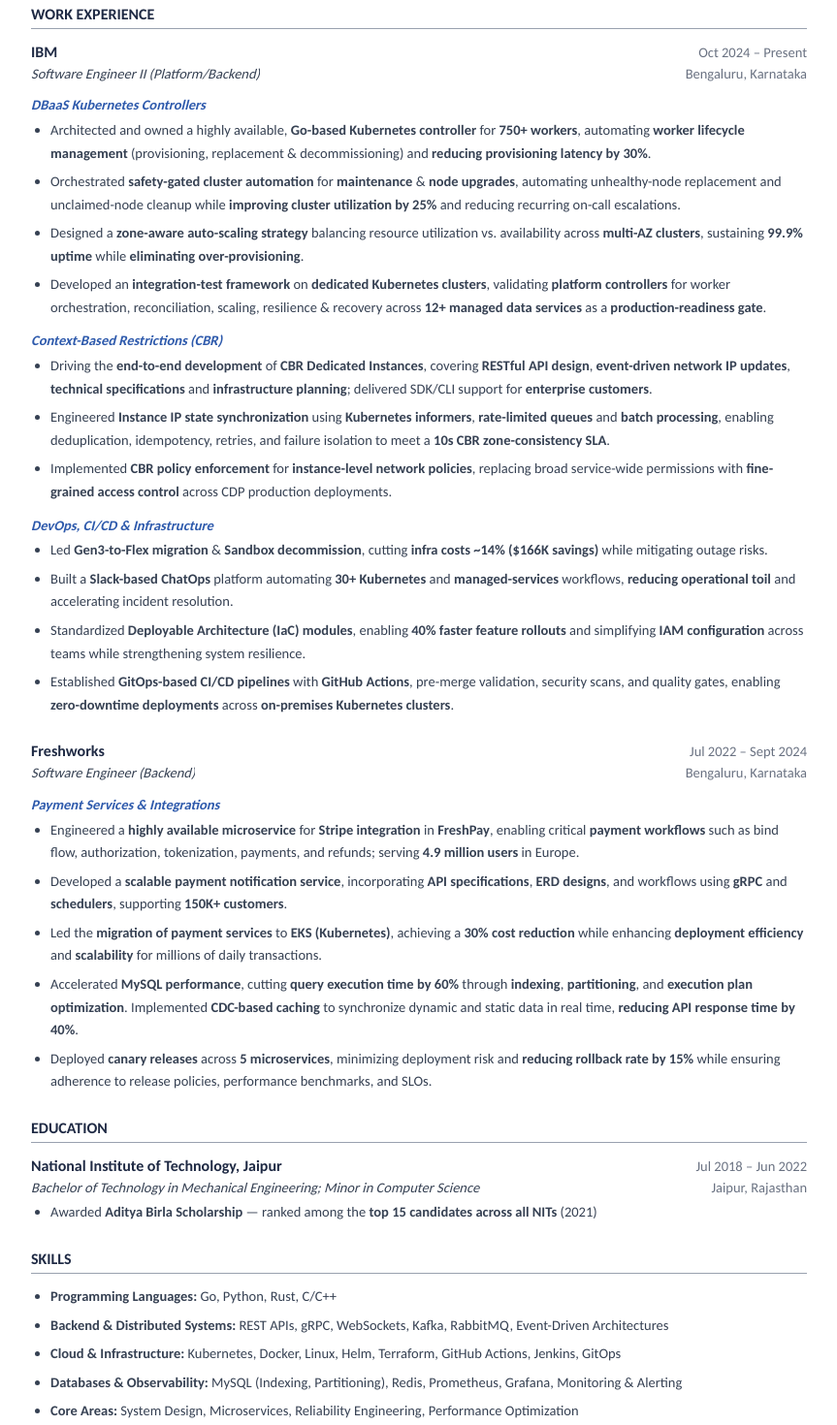
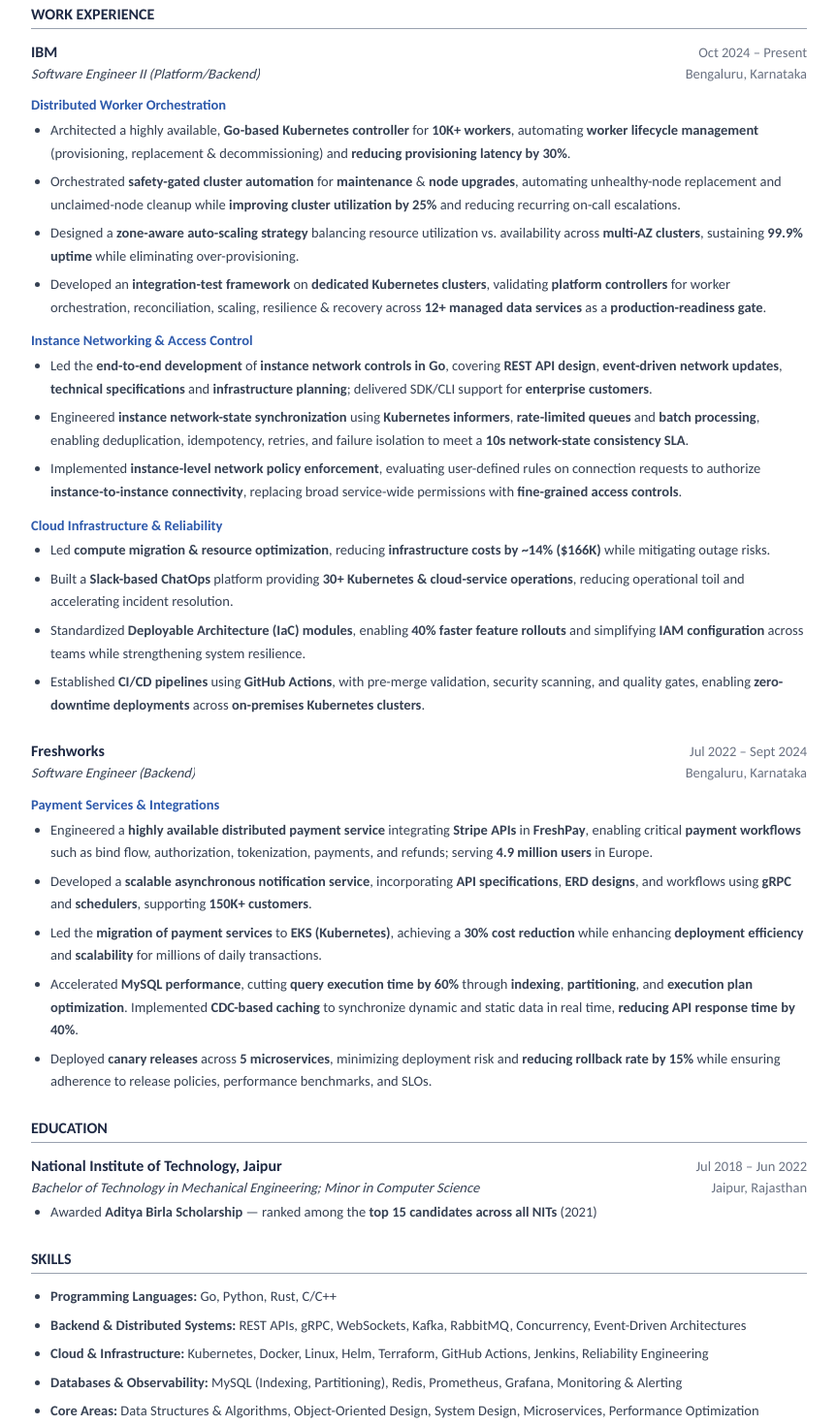
Before and after one commit to jayendrapawar/resume, a Next.js app: page / in a window 1280 px wide. Shown: the part 240-1710 px from the top of the page at 97% size, without its empty margins (208-1071 px from the left). Built offline with nearby package versions, Linux system fonts and the light colour scheme.

Commit message:
Update Resume 2

```diff
--- a/app/page.tsx
+++ b/app/page.tsx
@@ -21,10 +21,10 @@
           {/* Mobile: two lines | Desktop: one line */}
           <div className="sm:hidden mt-2">
             <p className="text-xs font-bold text-[#2e5aac] leading-snug">Software Engineer</p>
-            <p className="text-xs font-bold text-[#2e5aac] leading-snug">Backend (Go), Kubernetes &amp; Distributed Systems</p>
+            <p className="text-xs font-bold text-[#2e5aac] leading-snug">Go | Distributed Systems | Kubernetes | Cloud Infrastructure</p>
           </div>
           <p className="hidden sm:block mt-2 text-sm md:text-base font-bold text-[#2e5aac] leading-snug">
-            Software Engineer — Backend (Go), Kubernetes &amp; Distributed Systems
+            Software Engineer — Go | Distributed Systems | Kubernetes | Cloud Infrastructure
           </p>
 
           {/* Mobile: two stacked lines | sm+: single inline row */}
@@ -76,12 +76,12 @@
               <span className="text-xs sm:text-sm text-gray-500 shrink-0">Bengaluru, Karnataka</span>
             </div>
 
-            {/* DBaaS */}
-            <p className="mt-3 text-xs sm:text-sm font-bold italic text-[#2e5aac]">DBaaS Kubernetes Controllers</p>
+            {/* Distributed Worker Orchestration */}
+            <p className="mt-3 text-xs sm:text-sm font-bold text-[#2e5aac]">Distributed Worker Orchestration</p>
             <ul className="list-disc pl-4 sm:pl-5 mt-1 space-y-1.5 text-xs sm:text-sm text-gray-700 leading-relaxed">
               <li>
-                Architected and owned a highly available, <strong>Go-based Kubernetes controller</strong> for{" "}
-                <strong>750+ workers</strong>, automating <strong>worker lifecycle management</strong> (provisioning,
+                Architected a highly available, <strong>Go-based Kubernetes controller</strong> for{" "}
+                <strong>10K+ workers</strong>, automating <strong>worker lifecycle management</strong> (provisioning,
                 replacement &amp; decommissioning) and <strong>reducing provisioning latency by 30%</strong>.
               </li>
               <li>
@@ -91,8 +91,8 @@
               </li>
               <li>
                 Designed a <strong>zone-aware auto-scaling strategy</strong> balancing resource utilization vs.
-                availability across <strong>multi-AZ clusters</strong>, sustaining <strong>99.9% uptime</strong> while{" "}
-                <strong>eliminating over-provisioning</strong>.
+                availability across <strong>multi-AZ clusters</strong>, sustaining <strong>99.9% uptime</strong> while
+                eliminating over-provisioning.
               </li>
               <li>
                 Developed an <strong>integration-test framework</strong> on <strong>dedicated Kubernetes clusters</strong>,
@@ -102,38 +102,38 @@
               </li>
             </ul>
 
-            {/* CBR */}
-            <p className="mt-3 text-xs sm:text-sm font-bold italic text-[#2e5aac]">Context-Based Restrictions (CBR)</p>
+            {/* Instance Networking & Access Control */}
+            <p className="mt-3 text-xs sm:text-sm font-bold text-[#2e5aac]">Instance Networking &amp; Access Control</p>
             <ul className="list-disc pl-4 sm:pl-5 mt-1 space-y-1.5 text-xs sm:text-sm text-gray-700 leading-relaxed">
               <li>
-                Driving the <strong>end-to-end development</strong> of <strong>CBR Dedicated Instances</strong>, covering{" "}
-                <strong>RESTful API design</strong>, <strong>event-driven network IP updates</strong>,{" "}
+                Led the <strong>end-to-end development</strong> of <strong>instance network controls in Go</strong>,
+                covering <strong>REST API design</strong>, <strong>event-driven network updates</strong>,{" "}
                 <strong>technical specifications</strong> and <strong>infrastructure planning</strong>; delivered
                 SDK/CLI support for <strong>enterprise customers</strong>.
               </li>
               <li>
-                Engineered <strong>Instance IP state synchronization</strong> using <strong>Kubernetes informers</strong>,{" "}
-                <strong>rate-limited queues</strong> and <strong>batch processing</strong>, enabling deduplication,
-                idempotency, retries, and failure isolation to meet a <strong>10s CBR zone-consistency SLA</strong>.
+                Engineered <strong>instance network-state synchronization</strong> using{" "}
+                <strong>Kubernetes informers</strong>, <strong>rate-limited queues</strong> and{" "}
+                <strong>batch processing</strong>, enabling deduplication, idempotency, retries, and failure isolation
+                to meet a <strong>10s network-state consistency SLA</strong>.
               </li>
               <li>
-                Implemented <strong>CBR policy enforcement</strong> for <strong>instance-level network policies</strong>,
-                replacing broad service-wide permissions with <strong>fine-grained access control</strong> across CDP
-                production deployments.
+                Implemented <strong>instance-level network policy enforcement</strong>, evaluating user-defined rules
+                on connection requests to authorize <strong>instance-to-instance connectivity</strong>, replacing broad
+                service-wide permissions with <strong>fine-grained access controls</strong>.
               </li>
             </ul>
 
-            {/* DevOps */}
-            <p className="mt-3 text-xs sm:text-sm font-bold italic text-[#2e5aac]">DevOps, CI/CD &amp; Infrastructure</p>
+            {/* Cloud Engineering & Reliability */}
+            <p className="mt-3 text-xs sm:text-sm font-bold text-[#2e5aac]">Cloud Infrastructure &amp; Reliability</p>
             <ul className="list-disc pl-4 sm:pl-5 mt-1 space-y-1.5 text-xs sm:text-sm text-gray-700 leading-relaxed">
               <li>
-                Led <strong>Gen3-to-Flex migration</strong> &amp; <strong>Sandbox decommission</strong>, cutting{" "}
-                <strong>infra costs ~14% ($166K savings)</strong> while mitigating outage risks.
+                Led <strong>compute migration &amp; resource optimization</strong>, reducing{" "}
+                <strong>infrastructure costs by ~14% ($166K)</strong> while mitigating outage risks.
               </li>
               <li>
-                Built a <strong>Slack-based ChatOps</strong> platform automating <strong>30+ Kubernetes</strong> and{" "}
-                <strong>managed-services</strong> workflows, <strong>reducing operational toil</strong> and accelerating
-                incident resolution.
+                Built a <strong>Slack-based ChatOps</strong> platform providing <strong>30+ Kubernetes &amp; cloud-service
+                operations</strong>, reducing operational toil and accelerating incident resolution.
               </li>
               <li>
                 Standardized <strong>Deployable Architecture (IaC) modules</strong>, enabling{" "}
@@ -141,8 +141,8 @@
                 teams while strengthening system resilience.
               </li>
               <li>
-                Established <strong>GitOps-based CI/CD pipelines</strong> with <strong>GitHub Actions</strong>,
-                pre-merge validation, security scans, and quality gates, enabling{" "}
+                Established <strong>CI/CD pipelines</strong> using <strong>GitHub Actions</strong>, with pre-merge
+                validation, security scanning, and quality gates, enabling{" "}
                 <strong>zero-downtime deployments</strong> across <strong>on-premises Kubernetes clusters</strong>.
               </li>
             </ul>
@@ -159,15 +159,16 @@
               <span className="text-xs sm:text-sm text-gray-500 shrink-0">Bengaluru, Karnataka</span>
             </div>
 
-            <p className="mt-3 text-xs sm:text-sm font-bold italic text-[#2e5aac]">Payment Services &amp; Integrations</p>
+            <p className="mt-3 text-xs sm:text-sm font-bold text-[#2e5aac]">Payment Services &amp; Integrations</p>
             <ul className="list-disc pl-4 sm:pl-5 mt-1 space-y-1.5 text-xs sm:text-sm text-gray-700 leading-relaxed">
               <li>
-                Engineered a <strong>highly available microservice</strong> for <strong>Stripe integration</strong> in{" "}
-                <strong>FreshPay</strong>, enabling critical <strong>payment workflows</strong> such as bind flow,
-                authorization, tokenization, payments, and refunds; serving <strong>4.9 million users</strong> in Europe.
+                Engineered a <strong>highly available distributed payment service</strong> integrating{" "}
+                <strong>Stripe APIs</strong> in <strong>FreshPay</strong>, enabling critical{" "}
+                <strong>payment workflows</strong> such as bind flow, authorization, tokenization, payments, and
+                refunds; serving <strong>4.9 million users</strong> in Europe.
               </li>
               <li>
-                Developed a <strong>scalable payment notification service</strong>, incorporating{" "}
+                Developed a <strong>scalable asynchronous notification service</strong>, incorporating{" "}
                 <strong>API specifications</strong>, <strong>ERD designs</strong>, and workflows using <strong>gRPC</strong>{" "}
                 and <strong>schedulers</strong>, supporting <strong>150K+ customers</strong>.
               </li>
@@ -200,7 +201,7 @@
           {/* Mobile: stacked | sm+: two-column */}
           <div className="block sm:hidden">
             <p className="text-sm sm:text-base font-bold text-[#1f2a44] tracking-normal">National Institute of Technology, Jaipur</p>
-            <p className="text-xs italic text-gray-700 mt-0.5">B.Tech in Mechanical Engineering; Minor in Computer Science</p>
+            <p className="text-xs italic text-gray-700 mt-0.5">Bachelor of Technology in Mechanical Engineering; Minor in Computer Science</p>
             <ul className="list-disc pl-4 mt-1 text-xs text-gray-700 leading-relaxed">
               <li>
                 Awarded <strong>Aditya Birla Scholarship</strong> — ranked among the{" "}
@@ -233,10 +234,10 @@
           </h2>
           <ul className="list-disc pl-4 sm:pl-5 space-y-1.5 text-xs sm:text-sm text-gray-700 leading-relaxed">
             <li><strong>Programming Languages:</strong> Go, Python, Rust, C/C++</li>
-            <li><strong>Backend &amp; Distributed Systems:</strong> REST APIs, gRPC, WebSockets, Kafka, RabbitMQ, Event-Driven Architectures</li>
-            <li><strong>Cloud &amp; Infrastructure:</strong> Kubernetes, Docker, Linux, Helm, Terraform, GitHub Actions, Jenkins, GitOps</li>
+            <li><strong>Backend &amp; Distributed Systems:</strong> REST APIs, gRPC, WebSockets, Kafka, RabbitMQ, Concurrency, Event-Driven Architectures</li>
+            <li><strong>Cloud &amp; Infrastructure:</strong> Kubernetes, Docker, Linux, Helm, Terraform, GitHub Actions, Jenkins, Reliability Engineering</li>
             <li><strong>Databases &amp; Observability:</strong> MySQL (Indexing, Partitioning), Redis, Prometheus, Grafana, Monitoring &amp; Alerting</li>
-            <li><strong>Core Areas:</strong> System Design, Microservices, Reliability Engineering, Performance Optimization</li>
+            <li><strong>Core Areas:</strong> Data Structures &amp; Algorithms, Object-Oriented Design, System Design, Microservices, Performance Optimization</li>
           </ul>
         </section>
 
```
Also changed, not shown: 1 other file (tests, documents, lock files or other folders).
